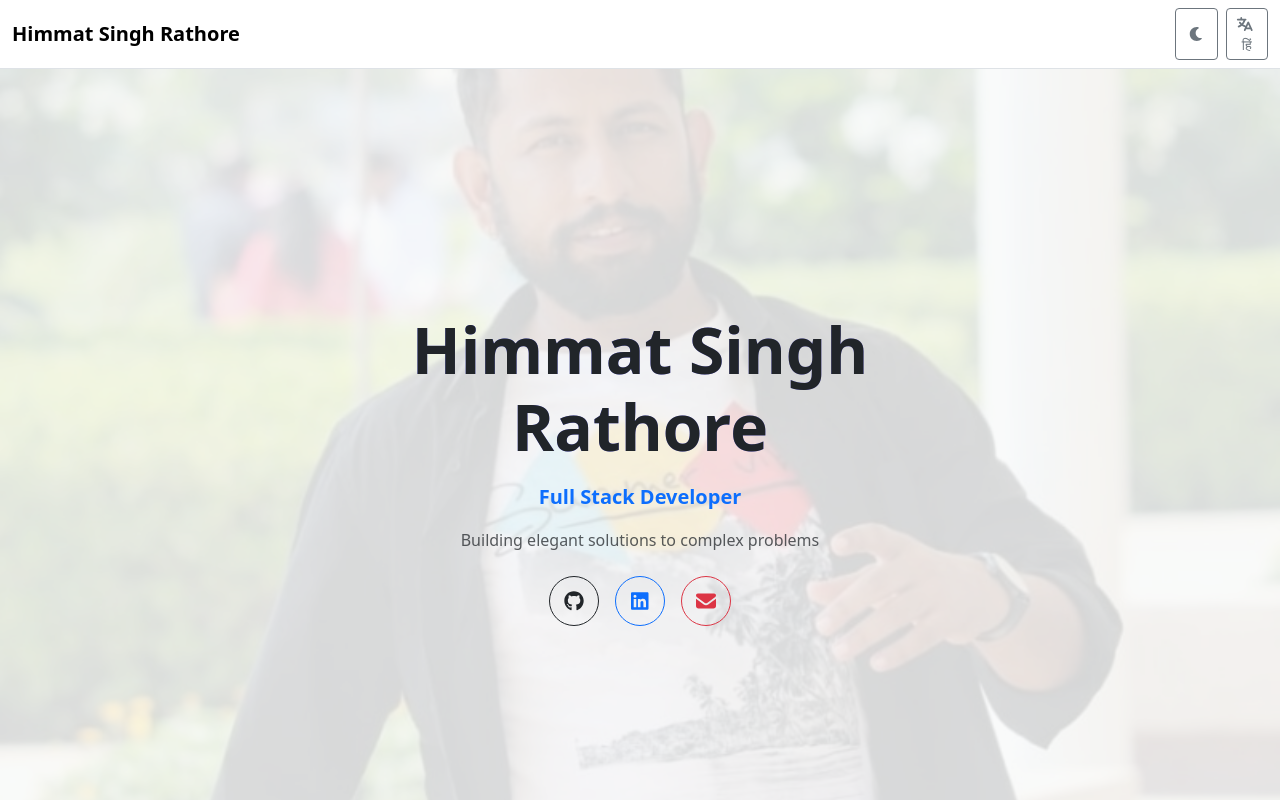
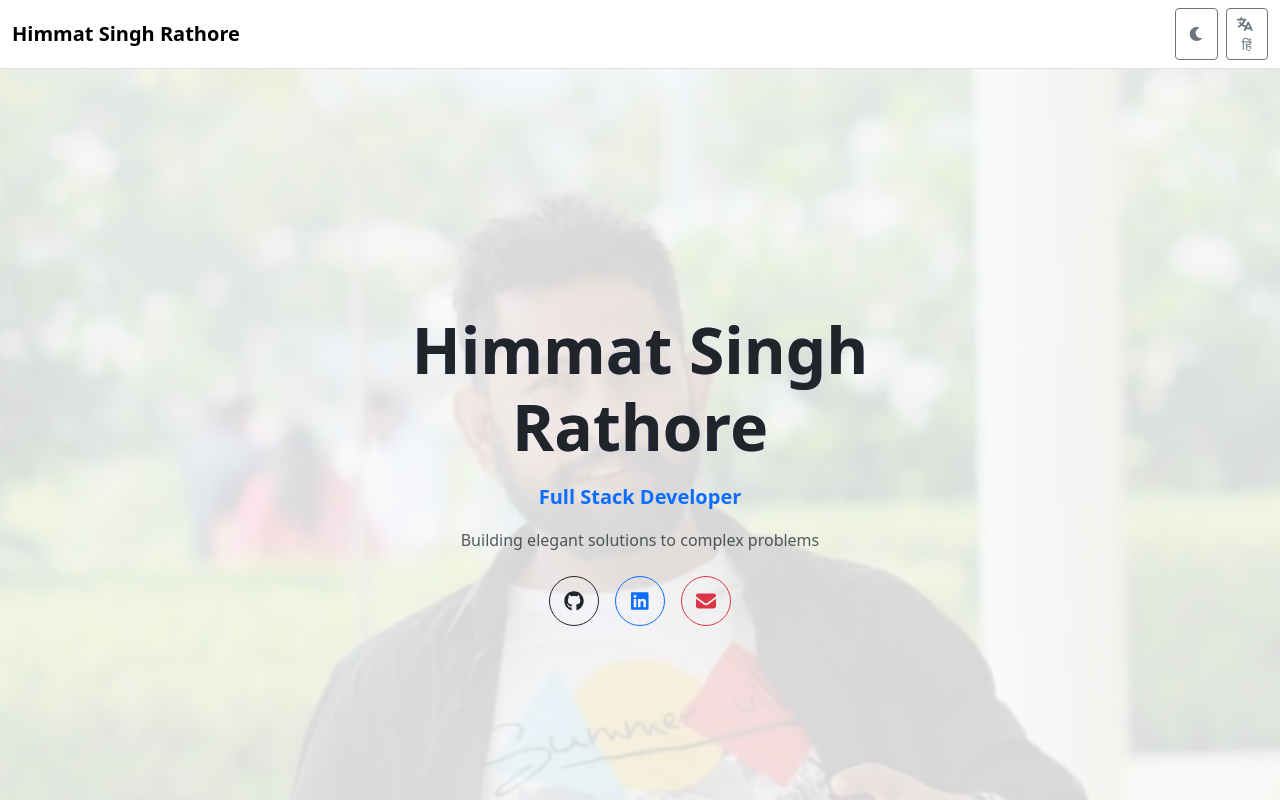
Before and after one commit to himmsrathore/flask_hello, a React (Vite) app in the folder frontend/: page / in a window 1280 px wide. Shown: the top 800 px of the page. Built offline with nearby package versions, Linux system fonts and the light colour scheme.

Commit message:
Adjust background position to show face

```diff
--- a/frontend/src/App.css
+++ b/frontend/src/App.css
@@ -94,7 +94,7 @@
   height: 100%;
   background-image: url('/profile.jpg');
   background-size: cover;
-  background-position: center;
+  background-position: top center;
   opacity: 0.15;
   z-index: 0;
 }
```
